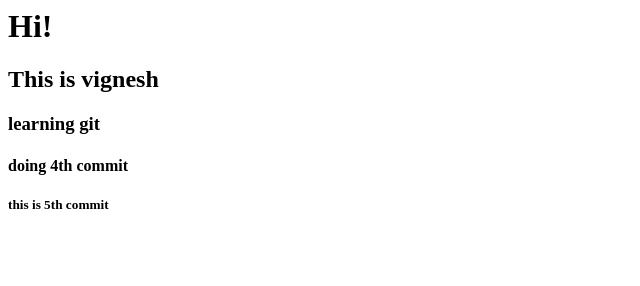
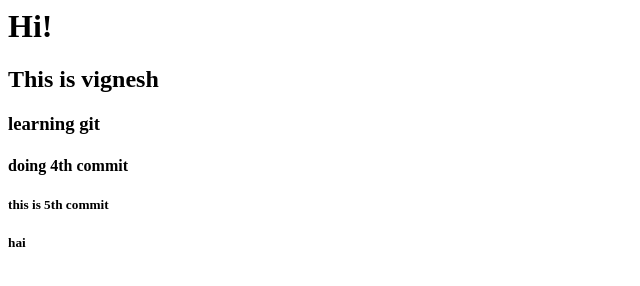
Before and after one commit to veeravignesh029/git.code, a plain HTML site: page index.html in a window 1280 px wide. Shown: the full height of the page, 0-640 px from the left. Drawn offline with Linux system fonts and the light colour scheme.

Commit message:
test commit

```diff
--- a/index.html
+++ b/index.html
@@ -3,3 +3,4 @@
 <h3>learning git</h3>
 <h4>doing 4th commit</h4>
 <h5>this is 5th commit</h5>
+<h5>hai</h5>
```
